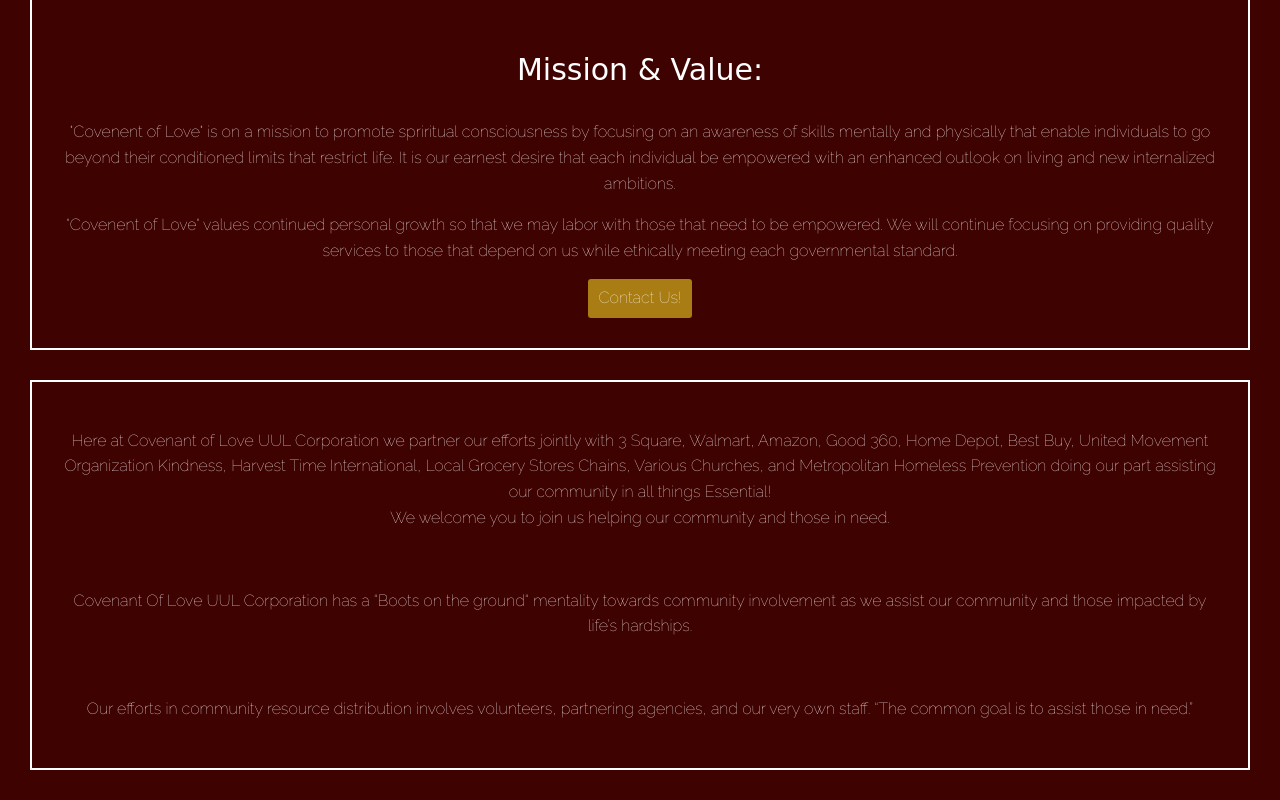
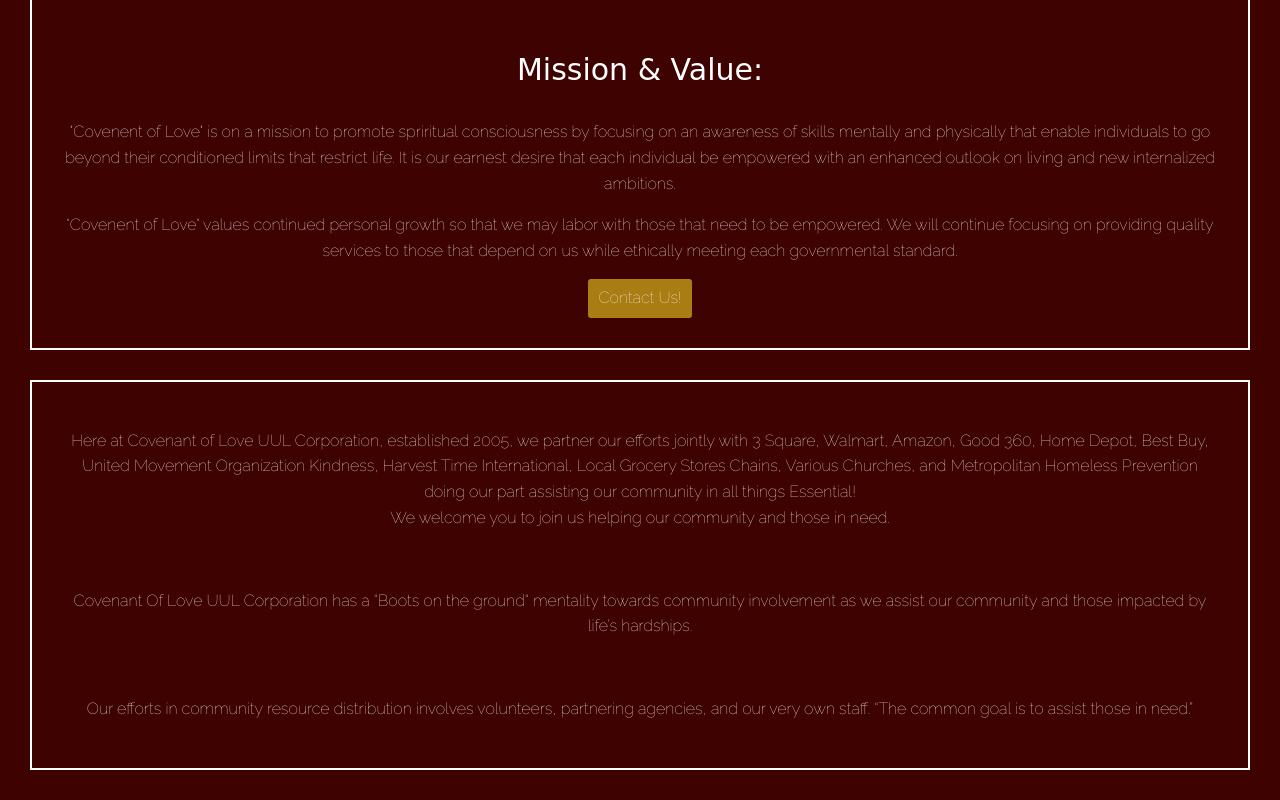
Before and after one commit to monetkeating/CovenantOfLove, a plain HTML site: page index.html in a window 1280 px wide. Shown: the part 944-1744 px from the top of the page. Drawn offline with nearby package versions, Linux system fonts and the light colour scheme; a web font is replaced by a local one.

Commit message:
established 2005

```diff
--- a/index.html
+++ b/index.html
@@ -106,7 +106,7 @@
     </article>
     <a href="contact.html"><button>Contact Us!</button></a></div>
 <div>
-  <p>Here at Covenant of Love UUL Corporation we partner our efforts jointly with 3 Square,
+  <p>Here at Covenant of Love UUL Corporation, established 2005, we partner our efforts jointly with 3 Square,
     Walmart, Amazon, Good 360, Home Depot, Best Buy, United Movement Organization Kindness,
     Harvest Time International, Local Grocery Stores Chains, Various Churches, and Metropolitan
      Homeless Prevention doing our part assisting our community in all things Essential!<br/>
```
